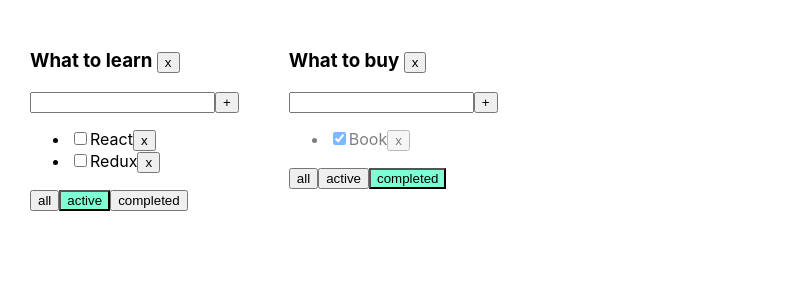
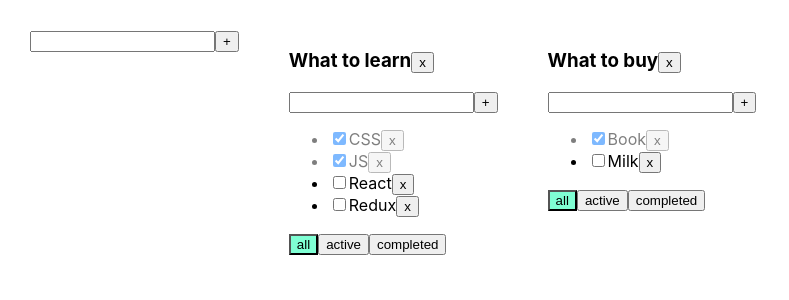
Before and after one commit to Vadim-dv-96/Todolist, a React (Create React App) app: page / in a window 1280 px wide. Shown: the top 300 px of the page, without its empty margins (0-789 px from the left). Built offline with nearby package versions, Linux system fonts and the light colour scheme.

Commit message:
add changes

```diff
--- a/src/App.tsx
+++ b/src/App.tsx
@@ -1,6 +1,7 @@
 import { useState } from "react";
 import { v1 } from "uuid";
 import "./App.css";
+import { AddItemForm } from "./components/todolist/AddItemForm";
 import { TaskType, TodoList } from "./components/todolist/TodoList";
 
 export type FilterValuesType = "all" | "completed" | "active";
@@ -10,6 +11,10 @@ type TodolistType = {
   tittle: string;
   filter: FilterValuesType;
 };
+
+type TasksStateType = {
+  [ key: string ]: Array<TaskType>
+}
 
 function App() {
   function removeTask(id: string, todolistid: string) {
@@ -43,23 +48,41 @@ function App() {
       setTasks({ ...tasksObj });
     }
   }
+  function changeTaskTittle(taskId: string, newTittle:string, todolistid: string) {
+    let tasks = tasksObj[todolistid];
+    let task = tasks.find((t) => t.id === taskId);
+    if (task) {
+      task.tittle = newTittle;
+      setTasks({ ...tasksObj });
+    }
+  }
+
+  function changeTodolistTittle(id:string, newTittle: string) {
+
+    const todolist = todolists.find( todolists => todolists.id === id );
+    if (todolist) {
+      todolist.tittle = newTittle;
+      setTodolists( [ ...todolists ] )
+    }
+  }
 
   let todolistid1 = v1();
   let todolistid2 = v1();
 
   let [todolists, setTodolists] = useState<Array<TodolistType>>([
-    { id: todolistid1, tittle: "What to learn", filter: "active" },
-    { id: todolistid2, tittle: "What to buy", filter: "completed" },
+    { id: todolistid1, tittle: "What to learn", filter: "all" },
+    { id: todolistid2, tittle: "What to buy", filter: "all" },
   ]);
 
   let removeTodolist = (todolistid: string) => {
     let filteredTodolist = todolists.filter((tl) => tl.id !== todolistid);
-    setTodolists(filteredTodolist)
-    delete tasksObj[todolistid]
-    setTasks({...tasksObj})
+    setTodolists(filteredTodolist);
+    delete tasksObj[todolistid];
+    setTasks({ ...tasksObj });
   };
 
-  let [tasksObj, setTasks] = useState({
+
+  let [tasksObj, setTasks] = useState<TasksStateType> ({
     [todolistid1]: [
       { id: v1(), tittle: "CSS", isDone: true },
       { id: v1(), tittle: "JS", isDone: true },
@@ -72,8 +95,25 @@ function App() {
     ],
   });
 
+  function addTodoList(tittle: string) {
+
+    let todolist: TodolistType = {
+      id: v1(),
+      filter: "all",
+      tittle: tittle
+    }
+
+    setTodolists( [ todolist, ...todolists ] );
+    setTasks( {
+      ...tasksObj,
+      [ todolist.id ] : []
+    } )
+  }
+
   return (
     <div className="App">
+      <AddItemForm addItem={addTodoList} />
+
       {todolists.map((tl) => {
         let tasksForTodolist = tasksObj[tl.id];
         if (tl.filter === "completed") {
@@ -96,6 +136,8 @@ function App() {
             changeTaskStatus={changeStatus}
             filter={tl.filter}
             removeTodolist={removeTodolist}
+            changeTaskTittle={ changeTaskTittle }
+            changeTodolistTittle={ changeTodolistTittle }
           />
         );
       })}
--- /dev/null
+++ b/src/components/todolist/AddItemForm.tsx
@@ -0,0 +1,49 @@
+import { ChangeEvent, KeyboardEvent, useState } from "react";
+
+type AddItemFormPropsType = {
+  addItem: (tittle: string) => void;
+
+};
+export function AddItemForm(props: AddItemFormPropsType) {
+
+  const [newTaskTittle, setnewTaskTittle] = useState("");
+
+  const [error, setError] = useState<string | null>(null);
+
+  const onNewTittleChangeHandler = (e: ChangeEvent<HTMLInputElement>) => {
+    setnewTaskTittle(e.currentTarget.value);
+  };
+
+  const onKeyPressHendler = (e: KeyboardEvent<HTMLInputElement>) => {
+
+    setError(null);
+
+    if (e.charCode === 13) {
+      addTask();
+    }
+  };
+
+  const addTask = () => {
+
+    if (newTaskTittle.trim() !== "") {
+      props.addItem(newTaskTittle.trim());
+      setnewTaskTittle("");
+    } else {
+
+      setError("Tittle is required");
+    }
+  };
+
+  return (
+    <div>
+      <input
+        value={newTaskTittle}
+        onChange={onNewTittleChangeHandler}
+        onKeyPress={onKeyPressHendler}
+        className={error ? "error" : ""} />
+
+      <button onClick={addTask}>+</button>
+      {error && <div className="error-message"> {error} </div>}
+    </div>
+  );
+}
--- /dev/null
+++ b/src/components/todolist/EditableSpan.tsx
@@ -0,0 +1,32 @@
+import { ChangeEvent, useState } from "react";
+
+type EditableSpanPropsType = {
+
+  tittle: string;
+  onChange: ( newValue: string ) => void
+
+};
+export function EditableSpan(props: EditableSpanPropsType) {
+
+  const [ editMode, setEditMode ] = useState( false );
+
+  const [ tittle, setTittle ] = useState( "" );
+
+  const activateEditMode = () => {
+    setEditMode(true);
+    setTittle(props.tittle)
+  };
+  const activateViewMode = () => {
+    setEditMode(false)
+    props.onChange(tittle)
+  };
+
+  const onChangeTittleHandler = ( e: ChangeEvent<HTMLInputElement> ) => {
+    setTittle( e.currentTarget.value )
+  }
+
+  return ( editMode
+     ? <input value={tittle} onChange={ onChangeTittleHandler } onBlur = { activateViewMode } autoFocus />
+     : <span onDoubleClick={ activateEditMode } >{props.tittle}</span>
+  );
+}
--- a/src/components/todolist/TodoList.tsx
+++ b/src/components/todolist/TodoList.tsx
@@ -1,5 +1,7 @@
-import { ChangeEvent, KeyboardEvent, useState } from "react";
+import { ChangeEvent } from "react";
 import { FilterValuesType } from "../../App";
+import { AddItemForm } from "./AddItemForm";
+import { EditableSpan } from "./EditableSpan";
 
 
 export type TaskType = {
@@ -15,58 +17,42 @@ type PropsType = {
   changeFilter: (value: FilterValuesType, todolistid:string ) => void;
   addTask: (tittle: string,todolistid:string) => void;
   changeTaskStatus: ( taskId:string, isDone:boolean,todolistid:string ) => void;
+  changeTaskTittle: ( taskId:string, newValue:string,todolistid:string ) => void;
   filter: FilterValuesType;
   id: string;
-  removeTodolist:( todolistid:string ) => void
+  removeTodolist:( todolistid:string ) => void;
+  changeTodolistTittle:( todolistid:string, newTittle: string ) => void;
 
 };
 
 export function TodoList(props: PropsType) {
 
-  const [newTaskTittle, setnewTaskTittle] = useState("");
-  const [error, setError] = useState <string | null> ( null );
+  const onAllClickHendler = () => {props.changeFilter("all", props.id )};
 
-  const onNewTittleChangeHandler = (e: ChangeEvent<HTMLInputElement>) => {
-    setnewTaskTittle(e.currentTarget.value);
-  };
-  const onKeyPressHendler = (e: KeyboardEvent<HTMLInputElement>) => {
-    setError( null )
-    if (e.charCode === 13) {
-      props.addTask(newTaskTittle,props.id);
-      setnewTaskTittle("");
-    }
-  };
-  const addTask = () => {
-    if ( newTaskTittle.trim() !== "" ) {
-       props.addTask(newTaskTittle,props.id)
-    setnewTaskTittle("");
-     } else {
-      setError( "Tittle is required" )
-    }
+  const onActiveClickHendler = () => {props.changeFilter("active", props.id )};
 
+  const onComletedClickHendler = () => {props.changeFilter("completed", props.id )};
 
-  };
-  const onAllClickHendler = () => {props.changeFilter("all", props.id )};
-  const onActiveClickHendler = () => {props.changeFilter("active", props.id )};
-  const onComletedClickHendler = () => {props.changeFilter("completed", props.id )};
   const removeTodolist = () => {
     props.removeTodolist(props.id)
   }
 
+  const addTask = ( tittle: string ) => {
+
+    props.addTask( tittle, props.id )
+  }
+
+  const changeTodolistTittle = (newTittle:string) => {
+   props.changeTodolistTittle(  props.id,newTittle )
+  }
+
   return (
     <div>
-      <h3>{props.tittle} <button onClick={removeTodolist} >x</button> </h3>
-      <div>
-        <input
-          value={newTaskTittle}
-          onChange={onNewTittleChangeHandler}
-          onKeyPress={onKeyPressHendler}
-          className={ error ? "error" : "" }
-        />
+      <h3> <EditableSpan tittle={props.tittle} onChange={ changeTodolistTittle }  />
 
-        <button onClick={addTask}>+</button>
-         { error && <div className="error-message" > { error } </div> }
-      </div>
+      <button onClick={removeTodolist} >x</button> </h3>
+
+      <AddItemForm  addItem={ addTask } />
 
       <ul>
         {props.tasks.map((t) => {
@@ -74,16 +60,21 @@ export function TodoList(props: PropsType) {
           const onRemoveHendler = () => {
             return props.removeTask(t.id,props.id);
           };
-          const onChangeHandler = (e:ChangeEvent<HTMLInputElement>) => {
+          const onChangeStatusHandler = (e:ChangeEvent<HTMLInputElement>) => {
 
             props.changeTaskStatus(t.id,e.currentTarget.checked,props.id)
            };
+          const onChangeTittleHandler = (newValue:string) => {
+
+            props.changeTaskTittle(t.id,newValue,props.id)
+           };
           return (
             <li key={t.id} className={ t.isDone ? "is-done" : "" } >
-              <input checked={ t.isDone } type="checkbox" onChange={onChangeHandler} />
-              <span>{t.tittle}</span>
+              <input checked={ t.isDone } type="checkbox" onChange={onChangeStatusHandler} />
 
-              <button onClick={onRemoveHendler}>x</button>
+              <EditableSpan tittle = { t.tittle } onChange={ onChangeTittleHandler } />
+
+               <button onClick={onRemoveHendler}>x</button>
             </li>
           );
         })}
@@ -103,4 +94,4 @@ export function TodoList(props: PropsType) {
       </div>
     </div>
   );
-}
+};
```
